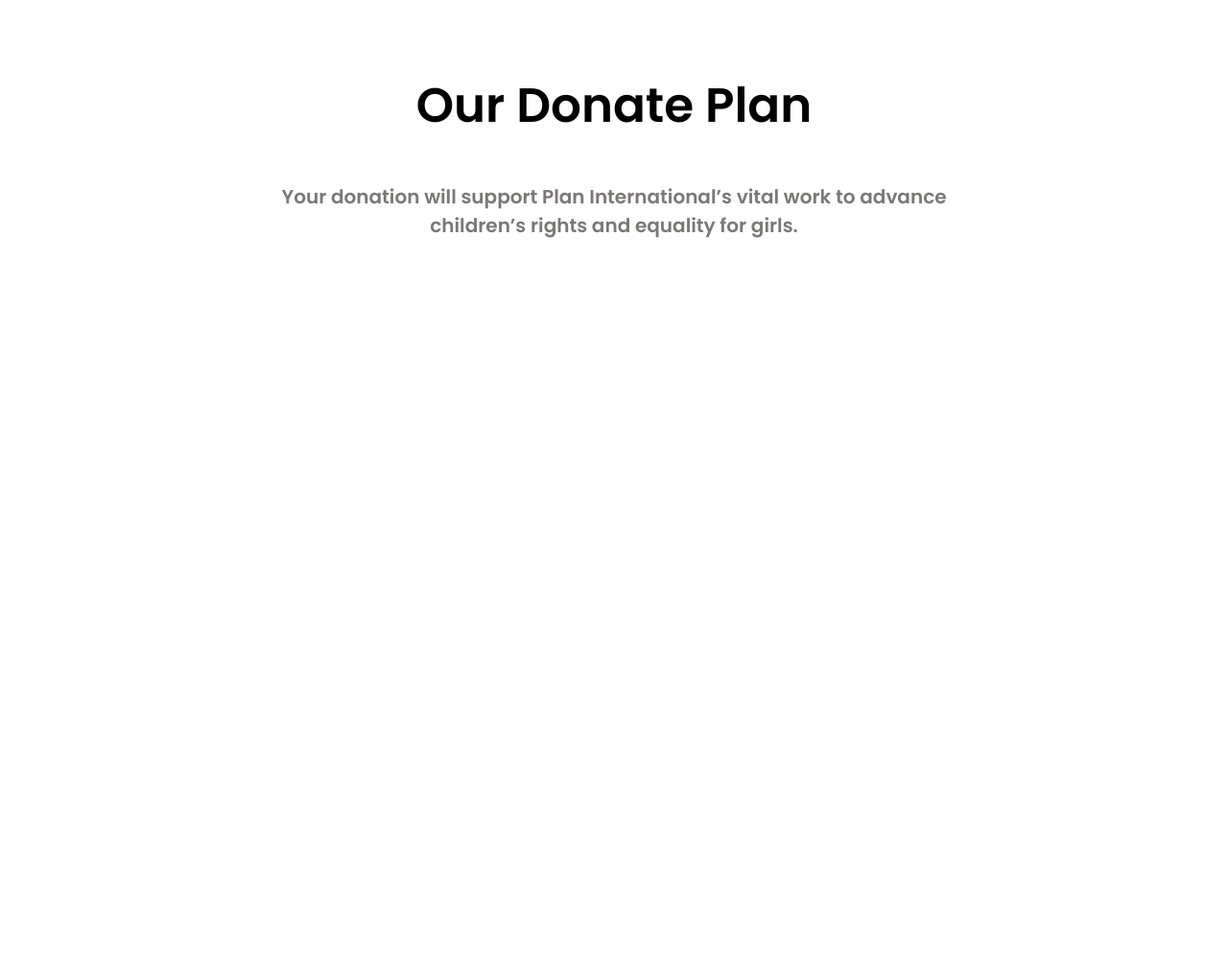
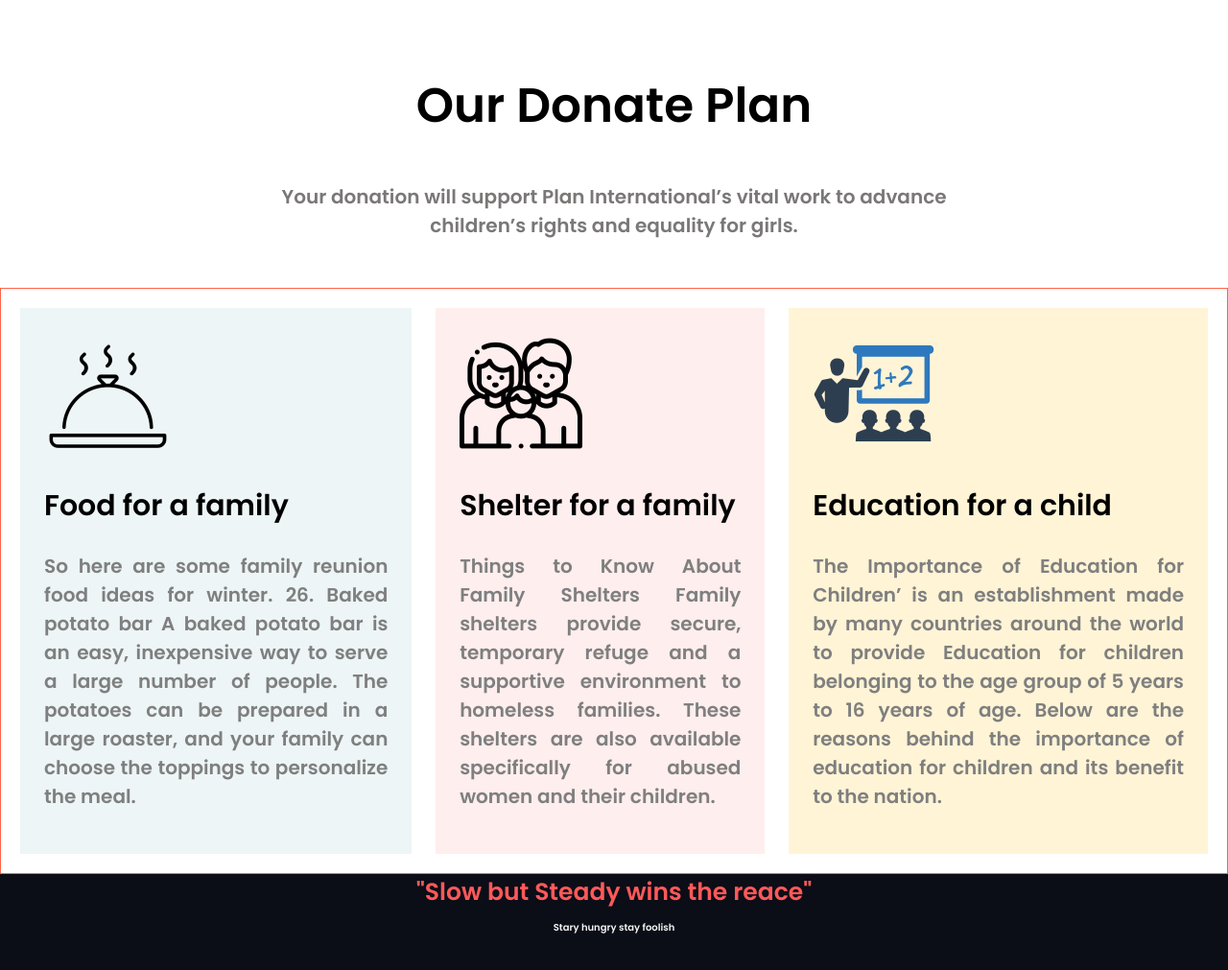
Before and after one commit to jamiulhassnat90/Support-Sylhet, a plain HTML site: page index.html in a window 1280 px wide. Shown: the part 1350-2361 px from the top of the page at 96% size. Before the commit the page ends 1650 px from the top, so only its background shows below. Drawn offline with Linux system fonts and the light colour scheme.

Commit message:
I complete my 50 marks project

```diff
--- a/index.html
+++ b/index.html
@@ -52,7 +52,38 @@
         <h1 id="head-donate">Our Donate Plan</h1>
         <p id="para-donate">Your donation will support Plan International’s vital work to advance<br>
             children’s rights and equality for girls.</p>
+        <div class="three-donate-plan">
+            <div class="donate-for-food">
+                <img src="images/food.png" alt="Children Food">
+                <h1 class="donate-head">Food for a family</h1>
+                <p class="donate-desc">So here are some family reunion food ideas for winter. 26. Baked potato bar A
+                    baked potato bar is an
+                    easy, inexpensive way to serve a large number of people. The potatoes can be prepared in a large
+                    roaster, and your family can choose the toppings to personalize the meal.</p>
+            </div>
+            <div class="donate-for-family">
+                <img src="images/family.png" alt="Family Donation">
+                <h1 class="donate-head">Shelter for a family</h1>
+                <p class="donate-desc">Things to Know About Family Shelters Family shelters provide secure, temporary
+                    refuge and a
+                    supportive environment to homeless families. These shelters are also available specifically for
+                    abused women and their children.</p>
+            </div>
+            <div class="donate-for-child">
+                <img src="images/child-edu.png" alt="">
+                <h1 class="donate-head">Education for a child</h1>
+                <p class="donate-desc">The Importance of Education for Children’ is an establishment made by many
+                    countries around the world
+                    to provide Education for children belonging to the age group of 5 years to 16 years of age. Below
+                    are the reasons behind the importance of education for children and its benefit to the nation.</p>
+            </div>
+
+        </div>
     </section>
+    <footer>
+        <h3>"Slow but Steady wins the reace"</h3>
+        <p>Stary hungry stay foolish</p>
+    </footer>
 </body>
 
 </html>
--- a/style.css
+++ b/style.css
@@ -68,3 +68,64 @@ ul li {
     background-color: #FFEEEE;
     border: 2px solid red;
 }
+
+hr {
+    width: 50%;
+    border: 1px solid gray;
+}
+
+/* end of class="donate-now" */
+/* Start of class="three-donate-plan" */
+.three-donate-plan {
+    display: flex;
+    border: 1px solid tomato;
+    padding: 20px;
+}
+
+.donate-head {
+    color: black;
+    font-size: 30px;
+}
+
+.donate-desc {
+    color: #7F7F7F;
+    text-align: justify;
+}
+
+.donate-for-food {
+    padding: 25px;
+    background-color: #EDF5F6;
+    margin-right: 2%;
+}
+
+.donate-for-family {
+    padding: 25px;
+    background-color: #FFEEEE;
+    margin-right: 2%;
+}
+
+.donate-for-child {
+    padding: 25px;
+    background-color: #FFF4D6;
+}
+
+/* End of class="three-donate-plan" */
+/*Start footer section*/
+footer {
+    text-align: center;
+    width: 100%;
+    height: 100px;
+    background-color: #0B0D17;
+}
+
+footer h3 {
+    color: #FF5959;
+    font-size: 25px;
+    text-align: center;
+    margin: 0 auto;
+}
+
+footer p {
+    color: whitesmoke;
+    font-size: 10px;
+}
```
Also changed, not shown: images/child-edu.png (added), images/family.png (added), images/food.png (added).
